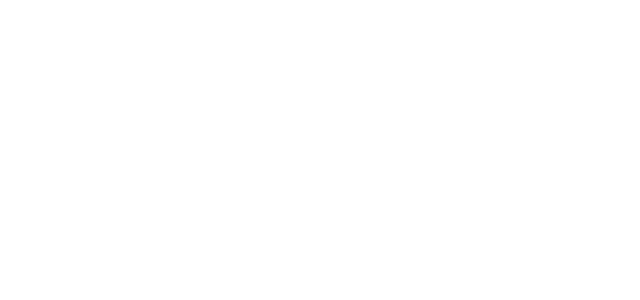
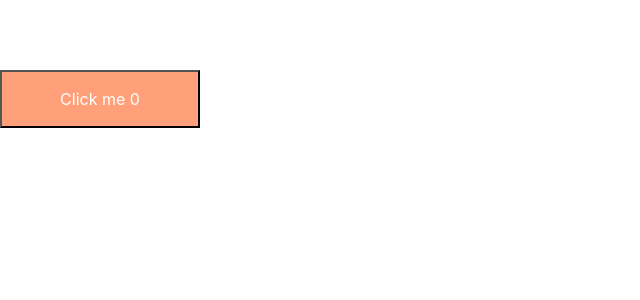
Before and after one commit to prayag1740/react-learner, a React (Create React App) app: page /useeffect in a window 1280 px wide. Before the commit this address had no page. Shown: the top 300 px of the page, without its empty margins (0-640 px from the left). Built offline with nearby package versions, Linux system fonts and the light colour scheme.

Commit message:
use effect challenge

```diff
--- a/src/App.js
+++ b/src/App.js
@@ -11,6 +11,7 @@
 import ReactChallenge8 from './components/ReactChallenge8'
 import GoogleKeep from './components/GoogleKeep'
 import ContextApi from './components/ContextApi';
+import UseEffectChallenge from './components/UseEffectChallenge';
 // import OrderedList, {myName} from './components/OrderedList';
 
 
@@ -93,6 +94,7 @@
         <Route exact path="/changevariable" element={<ReactChallenge8 />} />
         <Route exact path="/googlekeep" element={<GoogleKeep />} />
         <Route exact path="/contextapi" element={<ContextApi />} />
+        <Route exact path="/useeffect" element={<UseEffectChallenge />} />
         <Route exact path="/" element={<Home />} />
       </Routes>
   </>
--- a/src/components/ContextChildC.jsx
+++ b/src/components/ContextChildC.jsx
@@ -1,4 +1,4 @@
-import React, {useContext} from 'react' ;
+import React, {useContext, useEffect} from 'react' ;
 import {Name} from './ContextApi' ;
 
 
@@ -27,10 +27,14 @@
 
   const name = useContext(Name) ;
 
+  useEffect (() => {
+    alert("helllo !!!");
+  }) //will be called after every render to this component automatically ; if passed empty array only be shown on first render
+
   return (
     <>
     <h1>Hello my name is {name} </h1>
-    <h4>&nbsp;&nbsp;I am studying ContextAPI in order to pass data to child components without sending to intermediate levels</h4>
+    <h4>&nbsp;&nbsp;I am studying useContext in order to pass data to child components without sending to intermediate levels</h4>
     </>
   )
 }
--- a/src/components/Home.jsx
+++ b/src/components/Home.jsx
@@ -34,6 +34,10 @@
       navigate('/contextapi') ;
     }
 
+    const UseEffectChallengeRedirect = () => {
+      navigate('/useeffect');
+    }
+
 
 
   return (
@@ -53,6 +57,7 @@
       </div>
       <div className='button-container'>
         <button onClick={ContextAPIRedirect}>ContextAPI</button>
+        <button onClick={UseEffectChallengeRedirect} style={{marginLeft: '300px'}}>Use Effect Challenge</button>
       </div>
     </>
   )
--- /dev/null
+++ b/src/components/UseEffectChallenge.jsx
@@ -0,0 +1,20 @@
+import React, { useEffect, useState } from 'react'
+
+export default function UseEffectChallenge() {
+
+  const [count, setCount] = useState(0);
+
+  const incrementCount = () => {
+    setCount(count + 1);
+  }
+
+  useEffect(() => {
+    document.title = `You clicked ${count} times`
+  }, [count])
+
+  return (
+   <>
+    <button onClick={incrementCount}>Click me {count}</button>
+   </>
+  )
+}
```
Also changed, not shown: 1 other file (tests, documents, lock files or other folders).
